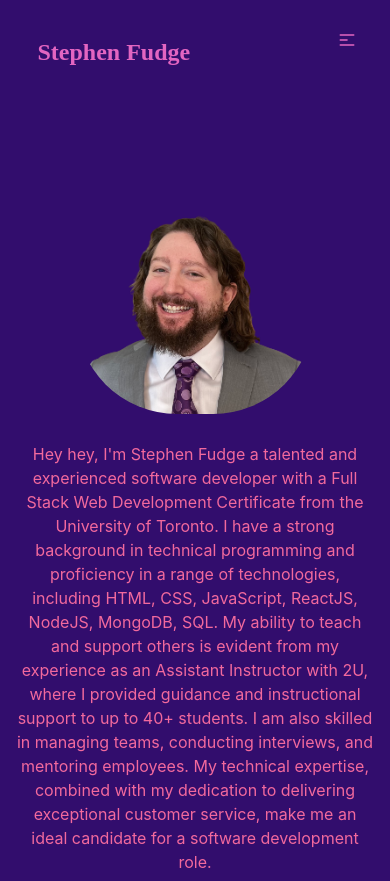
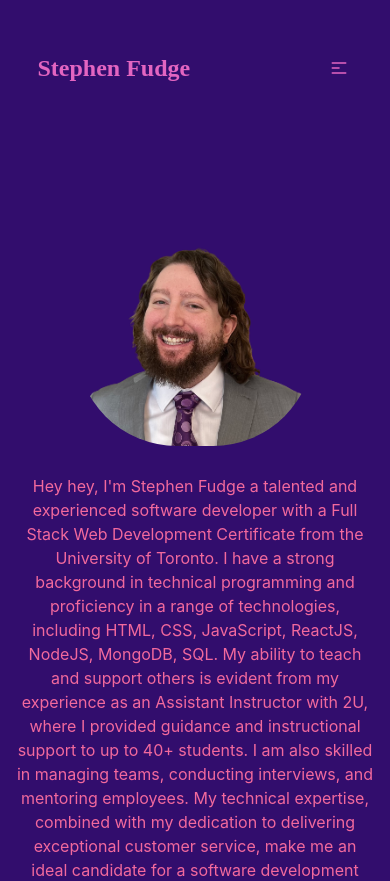
Before and after one commit to stephenfudge/portfolio, a React (Create React App) app: page / in a window 390 px wide. Shown: the top 881 px of the page. Built offline with nearby package versions, Linux system fonts and the light colour scheme.

Commit message:
removed hamburger svg when dropdown is open. removed fixed from the svg

```diff
--- a/src/components/Navbar/index.js
+++ b/src/components/Navbar/index.js
@@ -34,7 +34,8 @@ export default function NavBar({ activeSection, handleSectionChange }) {
           </a>
         </div>
         {/* hamburger menu */}
-        <div className="navbar-end lg:hidden fixed top-0 right-0 z-50 m-4">
+        <div className="navbar-end lg:hidden  m-4">
+          {!dropdownOpen && (
           <button className="btn btn-ghost" onClick={toggleDropdown}>
             <svg
               xmlns="http://www.w3.org/2000/svg"
@@ -51,6 +52,7 @@ export default function NavBar({ activeSection, handleSectionChange }) {
               />
             </svg>
           </button>
+          )}
           <ul
             className={`menu dropdown-content mt-3 p-2 shadow rounded-box w-52
             ${dropdownOpen ? "block" : "hidden"}`}
```
